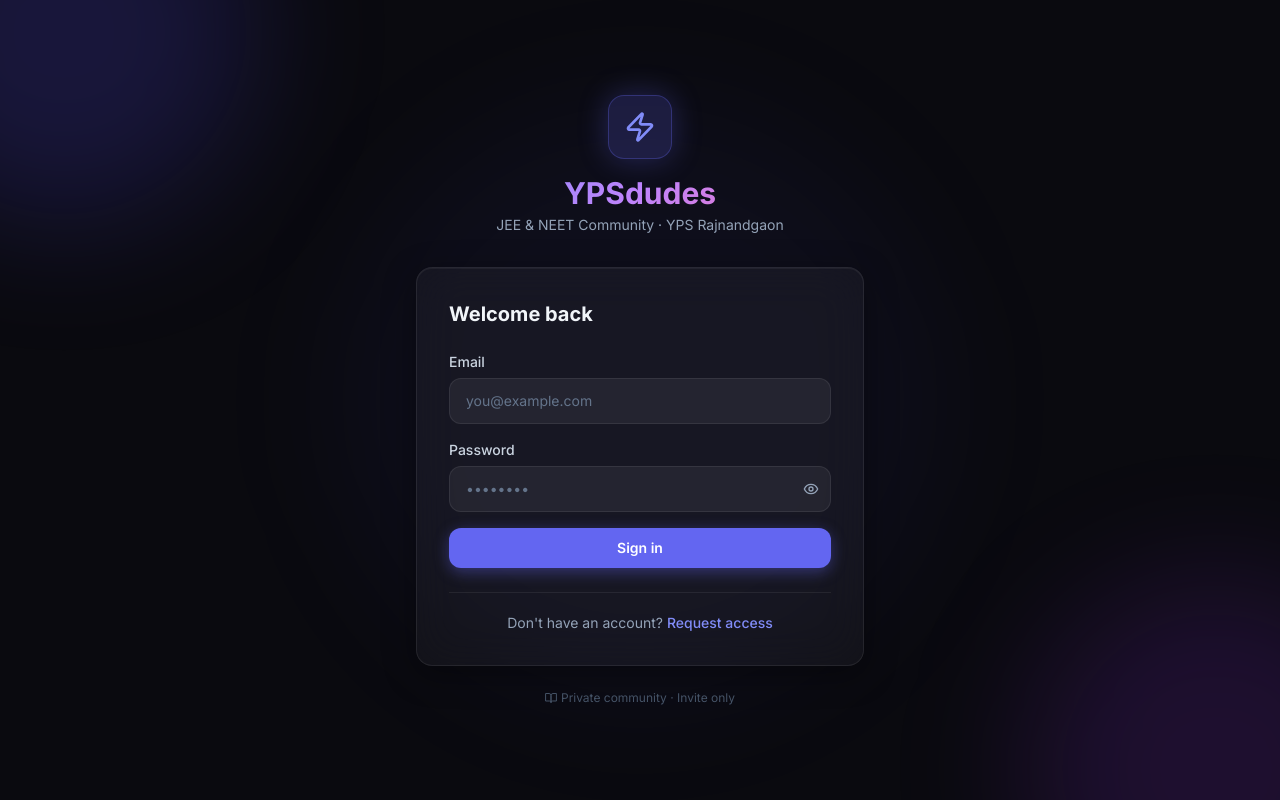
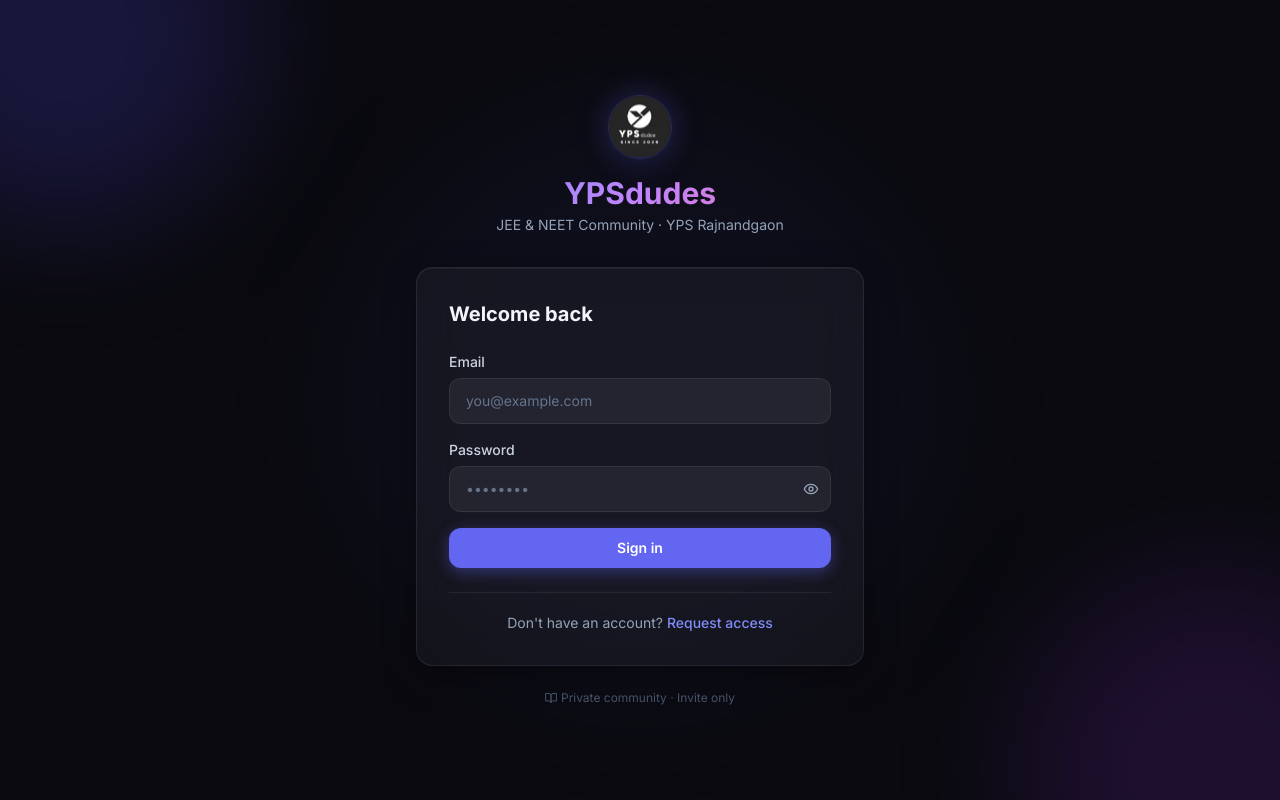
Before and after one commit to thepublicvloggerhelp-gif/rohan99, a Next.js app: page /login in a window 1280 px wide. Built offline with nearby package versions, Linux system fonts and the light colour scheme; no server answers.

Commit message:
Fix Vercel build: font imports, TS type errors, exclude staging dir

```diff
--- a/app/(app)/layout.tsx
+++ b/app/(app)/layout.tsx
@@ -86,8 +86,8 @@ export default function AppLayout({ children }: { children: React.ReactNode }) {
           <div className="flex flex-col w-[72px] border-r border-white/[0.06] h-full flex-shrink-0">
             {/* Logo */}
             <div className="flex items-center justify-center h-16 border-b border-white/[0.06]">
-              <Link href="/chat" id="logo-link" className="flex items-center justify-center w-10 h-10 rounded-xl bg-brand-500/20 border border-brand-500/30 hover:bg-brand-500/30 transition-colors">
-                <Zap className="w-5 h-5 text-brand-400" />
+              <Link href="/chat" id="logo-link" className="flex items-center justify-center w-10 h-10 rounded-full overflow-hidden border border-brand-500/30 hover:border-brand-500/50 bg-[#111111] transition-all">
+                <img src="/logo.png" alt="Logo" className="w-full h-full object-cover object-top scale-[1.1] animate-logo" />
               </Link>
             </div>
 
@@ -205,7 +205,9 @@ export default function AppLayout({ children }: { children: React.ReactNode }) {
               {sideOpen ? <X className="w-5 h-5" /> : <Menu className="w-5 h-5" />}
             </button>
             <div className="flex items-center gap-2">
-              <Zap className="w-5 h-5 text-brand-400" />
+              <div className="w-7 h-7 rounded-full overflow-hidden border border-brand-500/30 bg-[#111111]">
+                <img src="/logo.png" alt="Logo" className="w-full h-full object-cover object-top scale-[1.1] animate-logo" />
+              </div>
               <span className="font-bold text-slate-100">YPSdudes</span>
             </div>
             <div className="w-9" />
--- a/app/(auth)/login/page.tsx
+++ b/app/(auth)/login/page.tsx
@@ -55,8 +55,8 @@ function LoginForm() {
     >
       {/* Logo */}
       <div className="text-center mb-8">
-        <div className="inline-flex items-center justify-center w-16 h-16 rounded-2xl bg-brand-500/20 border border-brand-500/30 mb-4 shadow-brand">
-          <Zap className="w-8 h-8 text-brand-400" />
+        <div className="inline-flex items-center justify-center w-16 h-16 rounded-full overflow-hidden border border-brand-500/30 mb-4 shadow-brand bg-[#111111] transition-all">
+          <img src="/logo.png" alt="Logo" className="w-full h-full object-cover object-top scale-[1.1] animate-logo" />
         </div>
         <h1 className="text-3xl font-bold gradient-text">YPSdudes</h1>
         <p className="text-slate-400 text-sm mt-1">JEE & NEET Community · YPS Rajnandgaon</p>
--- a/app/(auth)/pending/page.tsx
+++ b/app/(auth)/pending/page.tsx
@@ -46,8 +46,8 @@ export default function PendingPage() {
     >
       {/* Logo */}
       <div className="flex items-center justify-center gap-3 mb-8">
-        <div className="inline-flex items-center justify-center w-14 h-14 rounded-2xl bg-brand-500/20 border border-brand-500/30 shadow-brand">
-          <Zap className="w-7 h-7 text-brand-400" />
+        <div className="inline-flex items-center justify-center w-14 h-14 rounded-full overflow-hidden border border-brand-500/30 shadow-brand bg-[#111111]">
+          <img src="/logo.png" alt="Logo" className="w-full h-full object-cover object-top scale-[1.1] animate-logo" />
         </div>
         <span className="text-2xl font-bold gradient-text">YPSdudes</span>
       </div>
--- a/app/(auth)/signup/page.tsx
+++ b/app/(auth)/signup/page.tsx
@@ -102,8 +102,8 @@ export default function SignupPage() {
     <motion.div initial={{ opacity: 0, y: 20 }} animate={{ opacity: 1, y: 0 }} transition={{ duration: 0.4 }}>
       {/* Logo */}
       <div className="text-center mb-8">
-        <div className="inline-flex items-center justify-center w-16 h-16 rounded-2xl bg-brand-500/20 border border-brand-500/30 mb-4 shadow-brand">
-          <Zap className="w-8 h-8 text-brand-400" />
+        <div className="inline-flex items-center justify-center w-16 h-16 rounded-full overflow-hidden border border-brand-500/30 mb-4 shadow-brand bg-[#111111] transition-all">
+          <img src="/logo.png" alt="Logo" className="w-full h-full object-cover object-top scale-[1.1] animate-logo" />
         </div>
         <h1 className="text-3xl font-bold gradient-text">YPSdudes</h1>
         <p className="text-slate-400 text-sm mt-1">Join the student community</p>
--- a/app/globals.css
+++ b/app/globals.css
@@ -267,4 +267,27 @@
                 linear-gradient(135deg, rgba(99,102,241,0.4), rgba(139,92,246,0.4)) border-box;
     border: 1px solid transparent;
   }
+
+  /* Constant professional animation for Logo */
+  @keyframes logo-float {
+    0%, 100% {
+      transform: translateY(0);
+    }
+    50% {
+      transform: translateY(-2px);
+    }
+  }
+
+  @keyframes logo-glow {
+    0%, 100% {
+      filter: drop-shadow(0 0 4px rgba(99, 102, 241, 0.4)) brightness(1);
+    }
+    50% {
+      filter: drop-shadow(0 0 10px rgba(99, 102, 241, 0.75)) brightness(1.1);
+    }
+  }
+
+  .animate-logo {
+    animation: logo-float 4s ease-in-out infinite, logo-glow 3s ease-in-out infinite;
+  }
 }
--- a/app/page.tsx
+++ b/app/page.tsx
@@ -80,8 +80,8 @@ export default function LandingPage() {
       <header className="sticky top-0 z-50 w-full glass-card border-b border-white/[0.04] bg-[#0a0a0f]/60 backdrop-blur-md">
         <div className="max-w-7xl mx-auto px-6 h-16 flex items-center justify-between">
           <Link href="/" className="flex items-center gap-2.5 group">
-            <div className="w-9 h-9 rounded-xl bg-brand-500/20 border border-brand-500/30 flex items-center justify-center group-hover:bg-brand-500/30 transition-colors">
-              <Zap className="w-5 h-5 text-brand-400 group-hover:scale-110 transition-transform" />
+            <div className="w-9 h-9 rounded-full overflow-hidden border border-brand-500/30 flex items-center justify-center bg-[#111111] transition-all">
+              <img src="/logo.png" alt="Logo" className="w-full h-full object-cover object-top scale-[1.1] animate-logo" />
             </div>
             <span className="font-bold text-xl tracking-tight text-white group-hover:text-brand-300 transition-colors">YPSdudes</span>
           </Link>
```
Also changed, not shown: public/logo.png (added).
